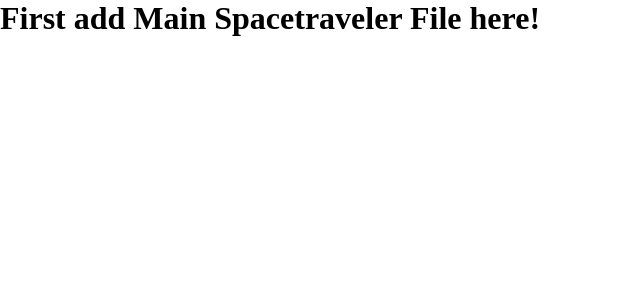
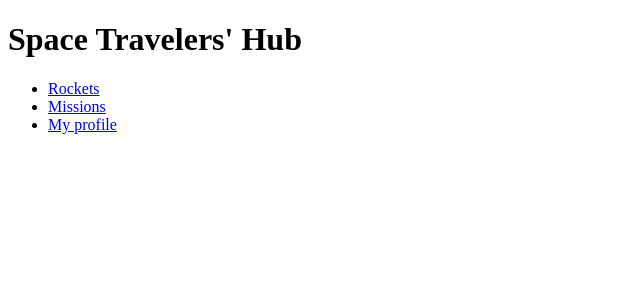
Before and after one commit to AbbasSarwar/SpaceTravelersHub, a React (Vite) app: page / in a window 1280 px wide. Shown: the top 300 px of the page, without its empty margins (0-640 px from the left). Built offline with nearby package versions, Linux system fonts and the light colour scheme.

Commit message:
Create website header

```diff
--- a/src/App.jsx
+++ b/src/App.jsx
@@ -1,9 +1,19 @@
-function App() {
-  return (
-    <>
-    <h1>First add Main Spacetraveler File here!</h1>
-    </>
-  )
-}
+import {
+  BrowserRouter, Routes, Route,
+} from 'react-router-dom';
+import Rockets from './components/pages/Rockets';
+import Missions from './components/pages/Missions';
+import MyProfile from './components/pages/MyProfile';
+// import './styles/index';
 
-export default App
+const App = () => (
+  <BrowserRouter>
+    <Routes>
+      <Route path="/" element={<Rockets />} />
+      <Route path="/missions" element={<Missions />} />
+      <Route path="/my-profile" element={<MyProfile />} />
+    </Routes>
+  </BrowserRouter>
+);
+
+export default App;
--- /dev/null
+++ b/src/components/Navbar.jsx
@@ -0,0 +1,22 @@
+import { Link } from 'react-router-dom';
+
+const Navbar = () => (
+  <header>
+    <h1>Space Travelers&apos; Hub</h1>
+    <nav>
+      <ul>
+        <li>
+          <Link to="/">Rockets</Link>
+        </li>
+        <li>
+          <Link to="/missions">Missions</Link>
+        </li>
+        <li>
+          <Link to="/my-profile">My profile</Link>
+        </li>
+      </ul>
+    </nav>
+  </header>
+);
+
+export default Navbar;
--- /dev/null
+++ b/src/components/pages/Missions.jsx
@@ -0,0 +1,7 @@
+import Navbar from '../Navbar';
+
+const Missions = () => (
+  <Navbar />
+);
+
+export default Missions;
--- /dev/null
+++ b/src/components/pages/MyProfile.jsx
@@ -0,0 +1,7 @@
+import Navbar from '../Navbar';
+
+const MyProfile = () => (
+  <Navbar />
+);
+
+export default MyProfile;
--- /dev/null
+++ b/src/components/pages/Rockets.jsx
@@ -0,0 +1,7 @@
+import Navbar from '../Navbar';
+
+const Rockets = () => (
+  <Navbar />
+);
+
+export default Rockets;
--- a/src/index.css
+++ /dev/null
@@ -1,5 +0,0 @@
-* {
-  padding: 0;
-  margin: 0;
-  box-sizing: border-box;
-}
--- a/src/main.jsx
+++ b/src/main.jsx
@@ -2,13 +2,12 @@ import React from 'react'
 import ReactDOM from 'react-dom/client'
 import { Provider } from 'react-redux'
 import App from './App.jsx'
-import './index.css'
 import { store } from './redux/store.js'
 
 ReactDOM.createRoot(document.getElementById('root')).render(
   <React.StrictMode>
     <Provider store={store}>
-    <App />
+      <App />
     </Provider>
   </React.StrictMode>,
 )
--- /dev/null
+++ b/src/styles/index.css
@@ -0,0 +1,10 @@
+* {
+  padding: 0;
+  margin: 0;
+  box-sizing: border-box;
+}
+
+header {
+  display: flex;
+  justify-content: space-between;
+}
```
